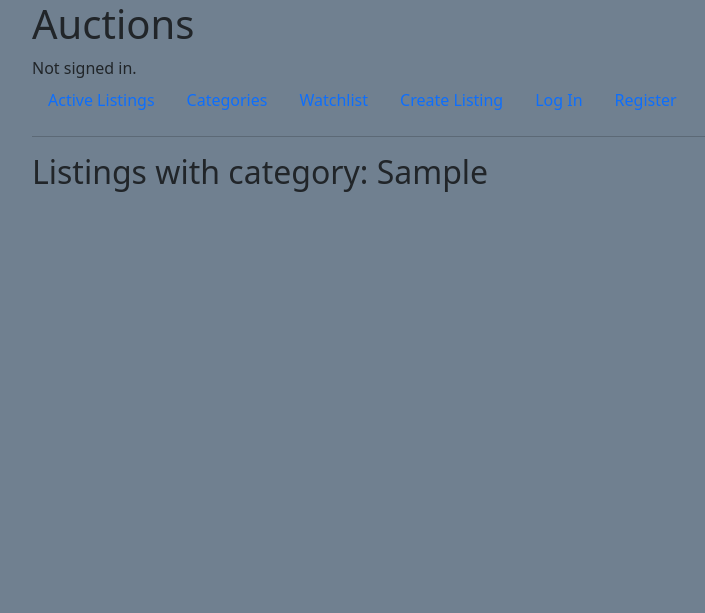
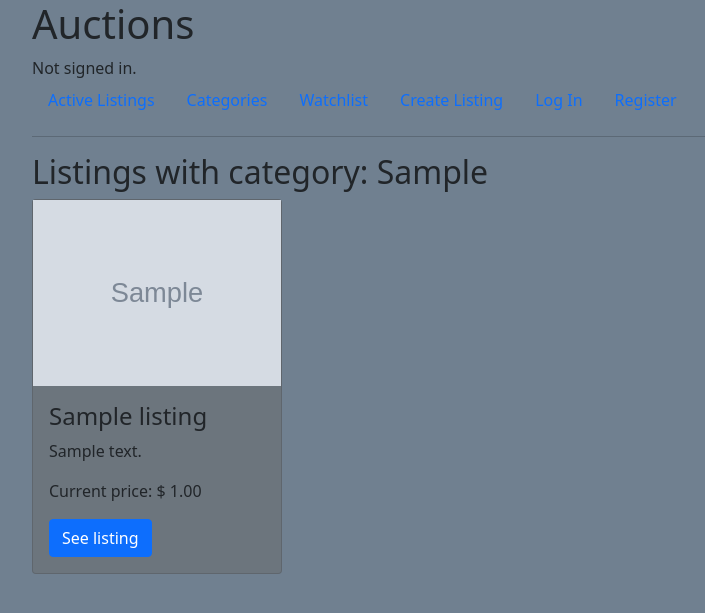
Before and after one commit to minprog-platforms/project-commerce-django-Lars234, a Django app: a page that uses auctions/templates/auctions/categories.html in a window 1280 px wide. Shown: the top 613 px of the page, without its empty margins (96-801 px from the left). Run offline with Django 3.2, Linux system fonts and the light colour scheme; tables that the repository leaves empty hold one stand-in row (values such as "Sample post"); grey boxes marked "Sample" are stand-in pictures.

```diff
--- a/auctions/templates/auctions/categories.html
+++ b/auctions/templates/auctions/categories.html
@@ -4,7 +4,7 @@
     <h2>Listings with category: {{ category }}</h2>
     <ul class="list-group">
     {% for listing in listings %}
-    {% if listing.watchlisted_item.is_open_for_bids %}
+    {% if listing.is_open_for_bids %}
         <div class="card text-black bg-secondary mb-3" style="width:250px">
             {% if listing.image %}
                 <img class="card-img-left" src="{{ listing.image }}" alt="image of listing">
@@ -17,13 +17,13 @@
                 <p class="card-text">
                     Current price: $
                     {% for bid in highest_bids %}
-                        {% if bid.bid_on_id == listing.watchlisted_item.id %}
+                        {% if bid.bid_on_id == listing.id %}
                             {% if bid.value %}
                                 {{ bid.value }}
                             {% endif %}
                         {% endif %}
                     {% endfor %}
-                    {% if not listing.watchlisted_item.id in highest_bids_ids  %}
+                    {% if not listing.id in highest_bids_ids  %}
                         {{ listing.start_bid }}
                     {% endif %}
                 </p>
```
